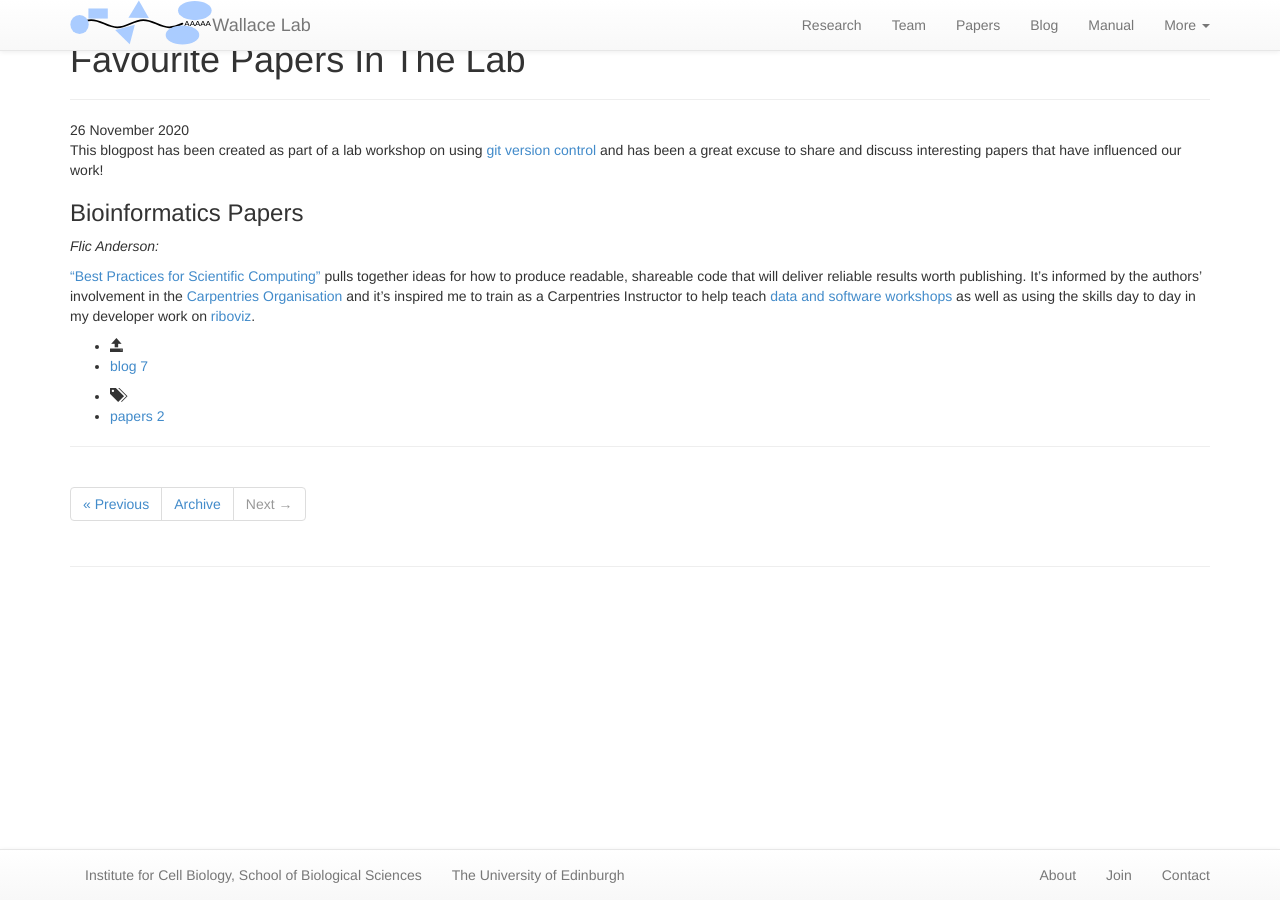
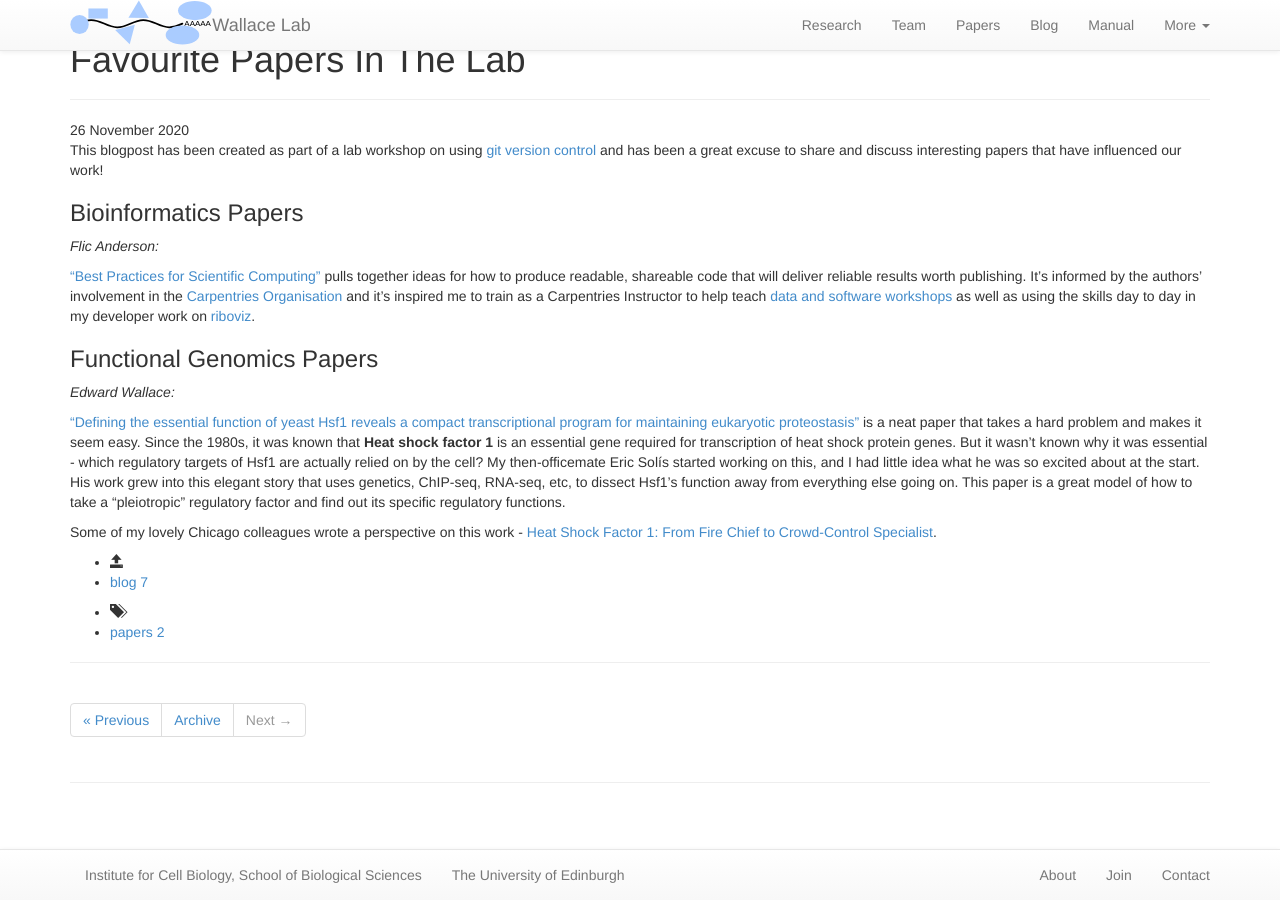
Before and after one commit to swinterbourne/ewallace.github.io, a Jekyll site: the page built from blog/_posts/2020-11-26-favourite-papers.md, in a window 1280 px wide. Built offline with Jekyll 4.4.1, drawn with Linux system fonts in a browser that asks for light colours; nearby versions of some CDN libraries.

Commit message:
Hsf1 favourite paper

```diff
--- a/blog/_posts/2020-11-26-favourite-papers.md
+++ b/blog/_posts/2020-11-26-favourite-papers.md
@@ -16,3 +16,12 @@ This blogpost has been created as part of a lab workshop on using [git version c
 *Flic Anderson:*
 
 ["Best Practices for Scientific Computing"](https://doi.org/10.1371/journal.pbio.1001745) pulls together ideas for how to produce readable, shareable code that will deliver reliable results worth publishing. It's informed by the authors' involvement in the [Carpentries Organisation](https://carpentries.org/) and it's inspired me to train as a Carpentries Instructor to help teach [data and software workshops](https://edcarp.github.io/) as well as using the skills day to day in my developer work on [riboviz](https://github.com/riboviz/riboviz).
+
+
+### Functional Genomics Papers
+
+*Edward Wallace:*
+
+["Defining the essential function of yeast Hsf1 reveals a compact transcriptional program for maintaining eukaryotic proteostasis"](https://dx.doi.org/10.1016%2Fj.molcel.2016.05.014) is a neat paper that takes a hard problem and makes it seem easy. Since the 1980s, it was known that **Heat shock factor 1** is an essential gene required for transcription of heat shock protein genes. But it wasn't known why it was essential - which regulatory targets of Hsf1 are actually relied on by the cell? My then-officemate Eric Solís started working on this, and I had little idea what he was so excited about at the start. His work grew into this elegant story that uses genetics, ChIP-seq, RNA-seq, etc, to dissect Hsf1's function away from everything else going on. This paper is a great model of how to take a "pleiotropic" regulatory factor and find out its specific regulatory functions.
+
+Some of my lovely Chicago colleagues wrote a perspective on this work - [Heat Shock Factor 1: From Fire Chief to Crowd-Control Specialist](http://dx.doi.org/10.1016/j.molcel.2016.06.026).
```
